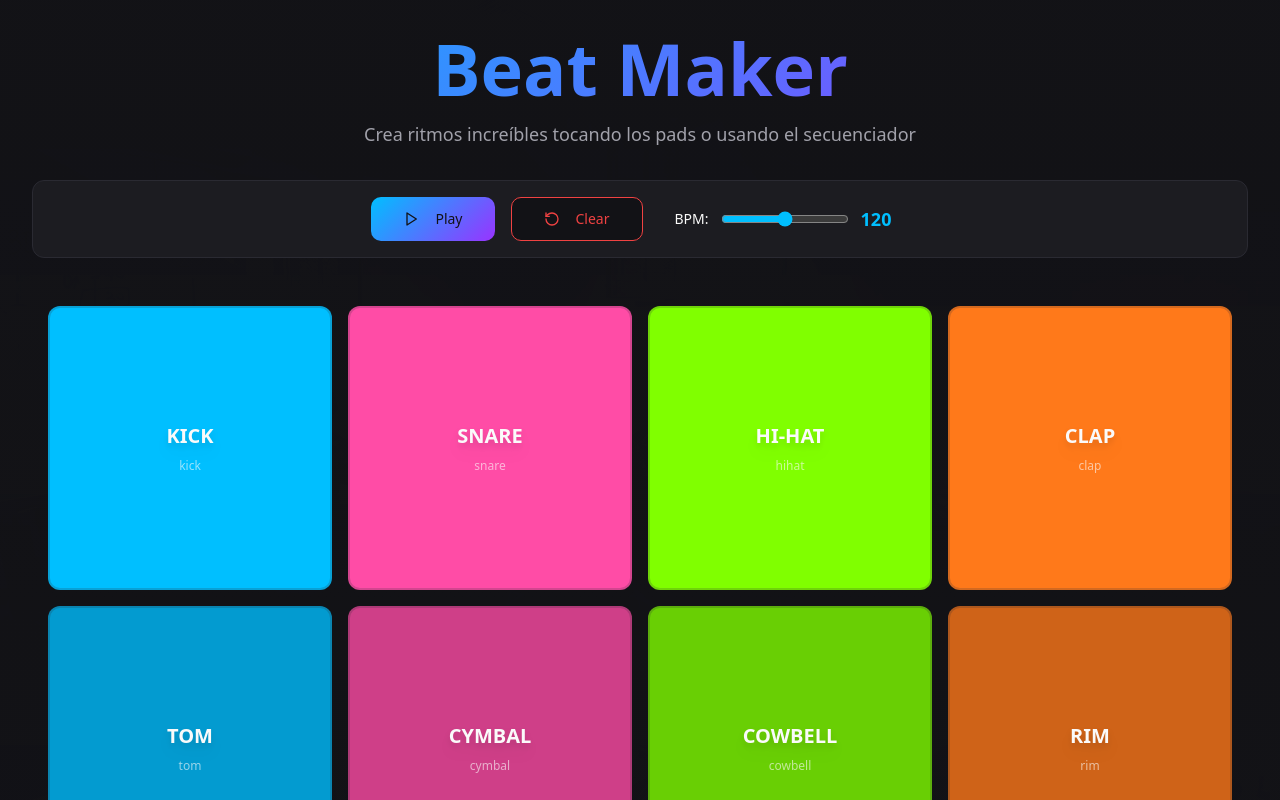
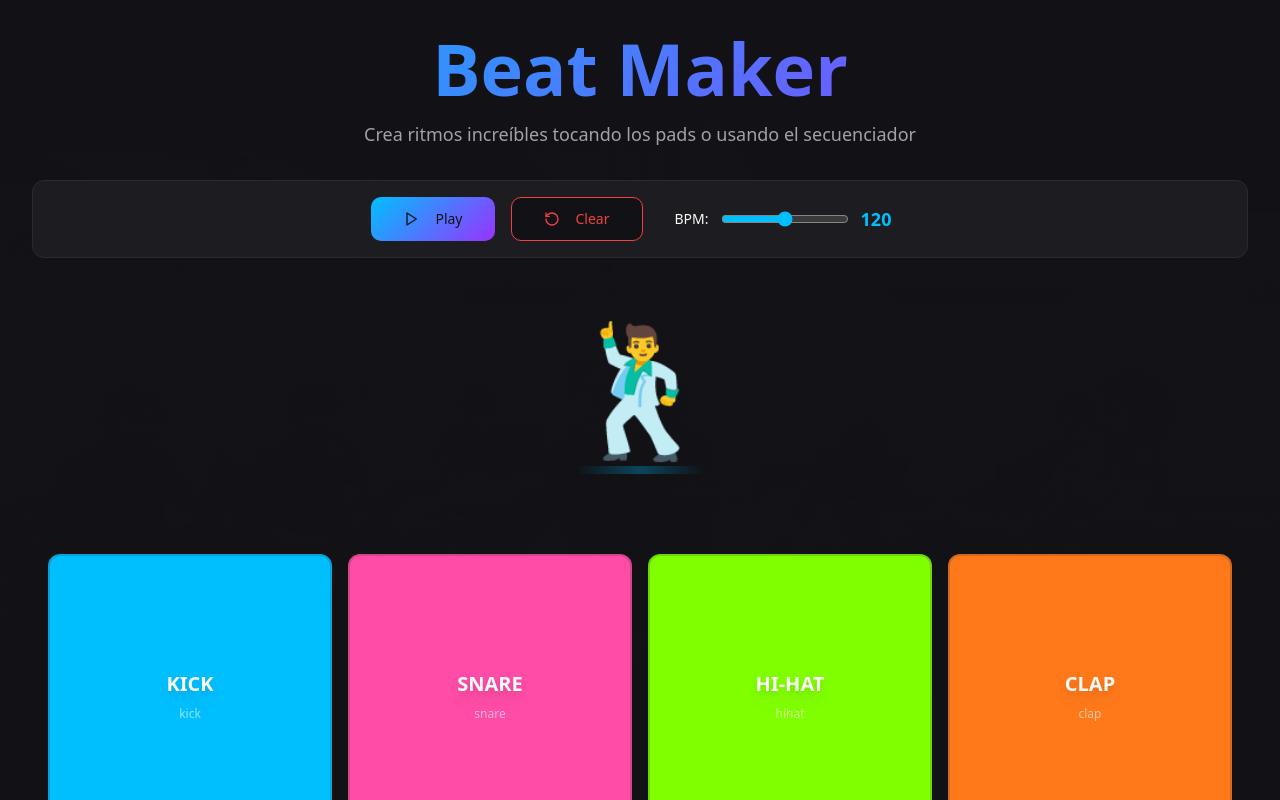
Before and after one commit to jackmielke/lets-jam, a React (Vite) app: page / in a window 1280 px wide. Shown: the top 800 px of the page. Built offline with nearby package versions, Linux system fonts and the light colour scheme; the HTML template or start-up script is replaced by a standard one.

Commit message:
Add character animation on note press

```diff
--- /dev/null
+++ b/src/components/DancingCharacter.tsx
@@ -0,0 +1,55 @@
+import { useEffect, useState } from "react";
+
+interface DancingCharacterProps {
+  isDancing: boolean;
+}
+
+export const DancingCharacter = ({ isDancing }: DancingCharacterProps) => {
+  const [animationStyle, setAnimationStyle] = useState("");
+
+  useEffect(() => {
+    if (isDancing) {
+      const animations = [
+        "animate-[dance_0.5s_ease-in-out]",
+        "animate-[bounce-dance_0.4s_ease-in-out]",
+        "animate-[shake-dance_0.3s_ease-in-out]"
+      ];
+      const randomAnimation = animations[Math.floor(Math.random() * animations.length)];
+      setAnimationStyle(randomAnimation);
+
+      const timer = setTimeout(() => {
+        setAnimationStyle("");
+      }, 500);
+
+      return () => clearTimeout(timer);
+    }
+  }, [isDancing]);
+
+  return (
+    <div className="flex justify-center items-center p-8 animate-slide-up">
+      <div className="relative">
+        {/* Character */}
+        <div
+          className={`text-8xl sm:text-9xl transition-all duration-300 ${animationStyle} ${
+            isDancing ? "drop-shadow-[0_0_30px_rgba(195,255,50,0.8)]" : ""
+          }`}
+          style={{
+            filter: isDancing ? "brightness(1.3)" : "brightness(1)"
+          }}
+        >
+          🕺
+        </div>
+
+        {/* Glow effect when dancing */}
+        {isDancing && (
+          <div className="absolute inset-0 -z-10">
+            <div className="absolute inset-0 bg-gradient-primary opacity-20 blur-3xl rounded-full animate-pulse" />
+          </div>
+        )}
+
+        {/* Stage */}
+        <div className="mt-4 w-32 h-2 bg-gradient-to-r from-transparent via-primary/30 to-transparent rounded-full mx-auto" />
+      </div>
+    </div>
+  );
+};
--- a/src/index.css
+++ b/src/index.css
@@ -71,3 +71,21 @@ All colors MUST be HSL.
     @apply bg-background text-foreground;
   }
 }
+
+@keyframes dance {
+  0%, 100% { transform: translateY(0) rotate(0deg) scale(1); }
+  25% { transform: translateY(-20px) rotate(-5deg) scale(1.1); }
+  50% { transform: translateY(0) rotate(5deg) scale(1.05); }
+  75% { transform: translateY(-15px) rotate(-3deg) scale(1.08); }
+}
+
+@keyframes bounce-dance {
+  0%, 100% { transform: translateY(0); }
+  50% { transform: translateY(-30px); }
+}
+
+@keyframes shake-dance {
+  0%, 100% { transform: translateX(0) rotate(0deg); }
+  25% { transform: translateX(-10px) rotate(-10deg); }
+  75% { transform: translateX(10px) rotate(10deg); }
+}
--- a/src/pages/Index.tsx
+++ b/src/pages/Index.tsx
@@ -2,6 +2,7 @@ import { useState, useEffect, useCallback } from "react";
 import { DrumGrid } from "@/components/DrumGrid";
 import { Controls } from "@/components/Controls";
 import { Sequencer } from "@/components/Sequencer";
+import { DancingCharacter } from "@/components/DancingCharacter";
 import { useAudioEngine } from "@/hooks/useAudioEngine";
 import { DrumSound } from "@/types/audio";
 import { toast } from "sonner";
@@ -23,6 +24,7 @@ const Index = () => {
   const [isPlaying, setIsPlaying] = useState(false);
   const [tempo, setTempo] = useState(120);
   const [currentStep, setCurrentStep] = useState(0);
+  const [isDancing, setIsDancing] = useState(false);
   const [steps, setSteps] = useState<boolean[][]>(
     drumSounds.map(() => Array(16).fill(false))
   );
@@ -31,6 +33,8 @@ const Index = () => {
     const sound = drumSounds.find((s) => s.id === soundId);
     if (sound) {
       playSound(sound.type);
+      setIsDancing(true);
+      setTimeout(() => setIsDancing(false), 500);
     }
   }, [playSound]);
 
@@ -61,6 +65,8 @@ const Index = () => {
         drumSounds.forEach((sound, soundIndex) => {
           if (steps[soundIndex]?.[nextStep]) {
             playSound(sound.type);
+            setIsDancing(true);
+            setTimeout(() => setIsDancing(false), 500);
           }
         });
 
@@ -107,6 +113,8 @@ const Index = () => {
           onTempoChange={setTempo}
         />
 
+        <DancingCharacter isDancing={isDancing} />
+
         <DrumGrid sounds={drumSounds} onPlaySound={handlePlaySound} />
 
         <Sequencer
```
